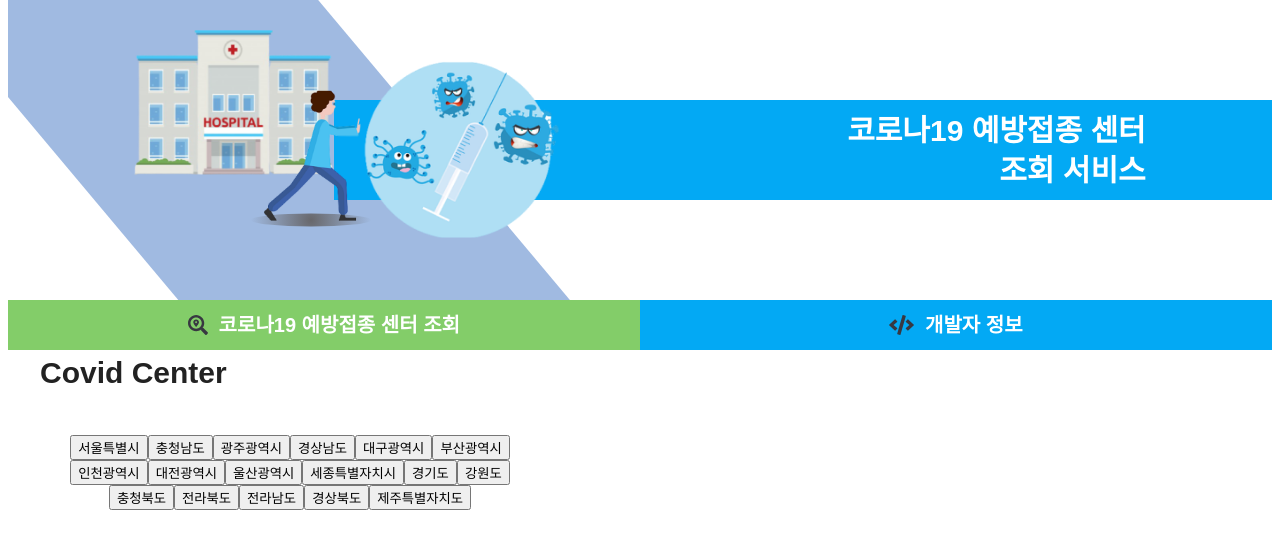
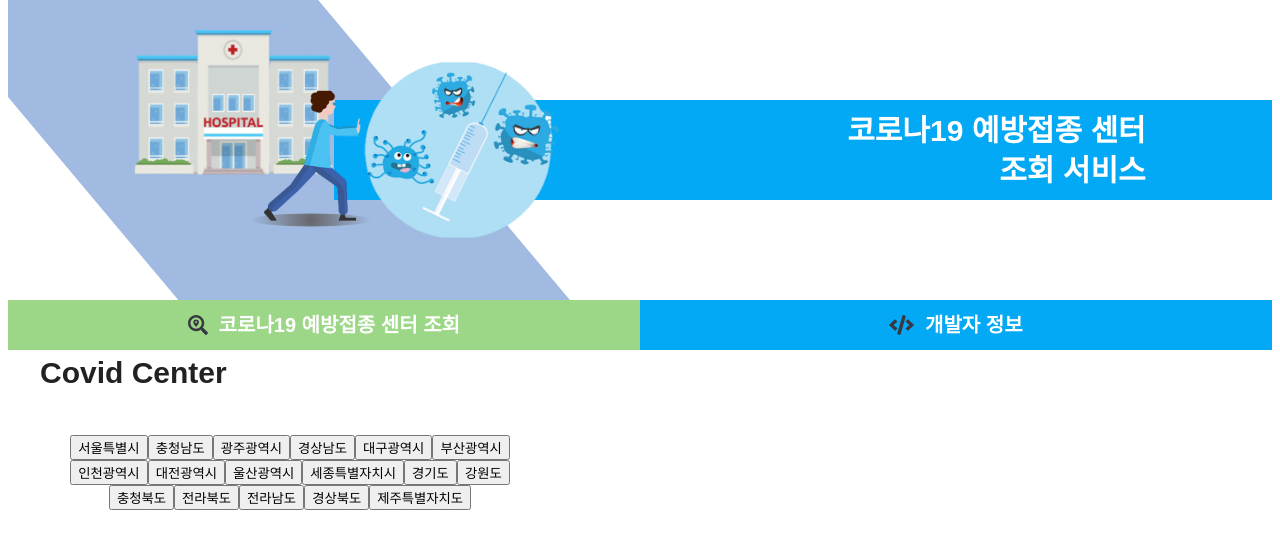
Before and after one commit to Chocobe/-Project-covid-vac-centers, a Vue app: page / in a window 1280 px wide. In both pictures the pointer is over the link "코로나19 예방접종 센터 조회". Shown: the top 548 px of the page. Built offline with nearby package versions, Linux system fonts and the light colour scheme.

Commit message:
<김영우>: "Ly_Default_NavItem" 에 Mouse Hover 효과를 추가 하였습니다.

```diff
--- a/src/layouts/default/Ly_Default_NavItem.vue
+++ b/src/layouts/default/Ly_Default_NavItem.vue
@@ -44,6 +44,8 @@ export default Vue.extend({
 	min-width: 250px;
 
 	&__item {
+		@include width-height(100%);
+
 		padding: 10px 20px;
 
 		color: $colors__white_01;
@@ -51,6 +53,12 @@ export default Vue.extend({
 		font-weight: 900;
 		text-align: center;
 		word-break: keep-all;
+
+		transition: background-color, 0.25s;
+
+		&:hover {
+			background-color: rgba(#fff, 0.2);
+		}
 	}
 
 	&__icon {
```
